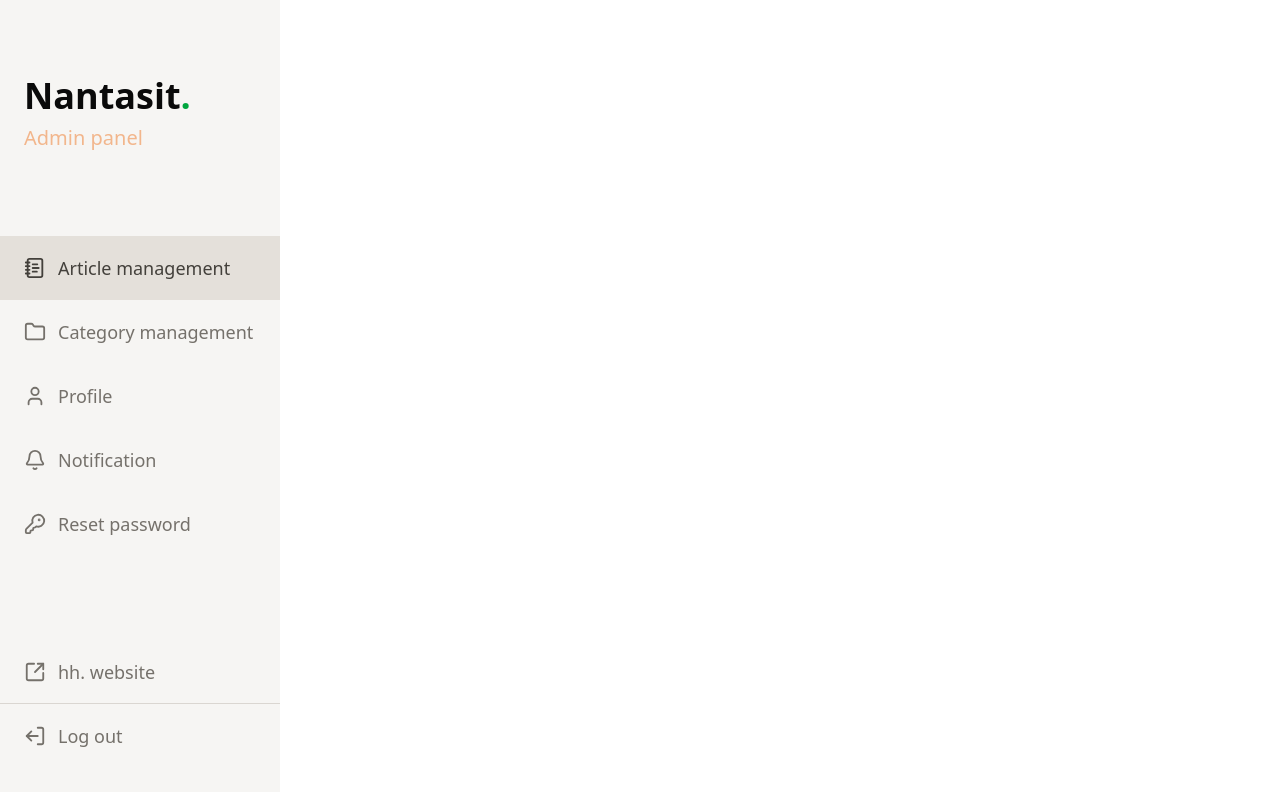
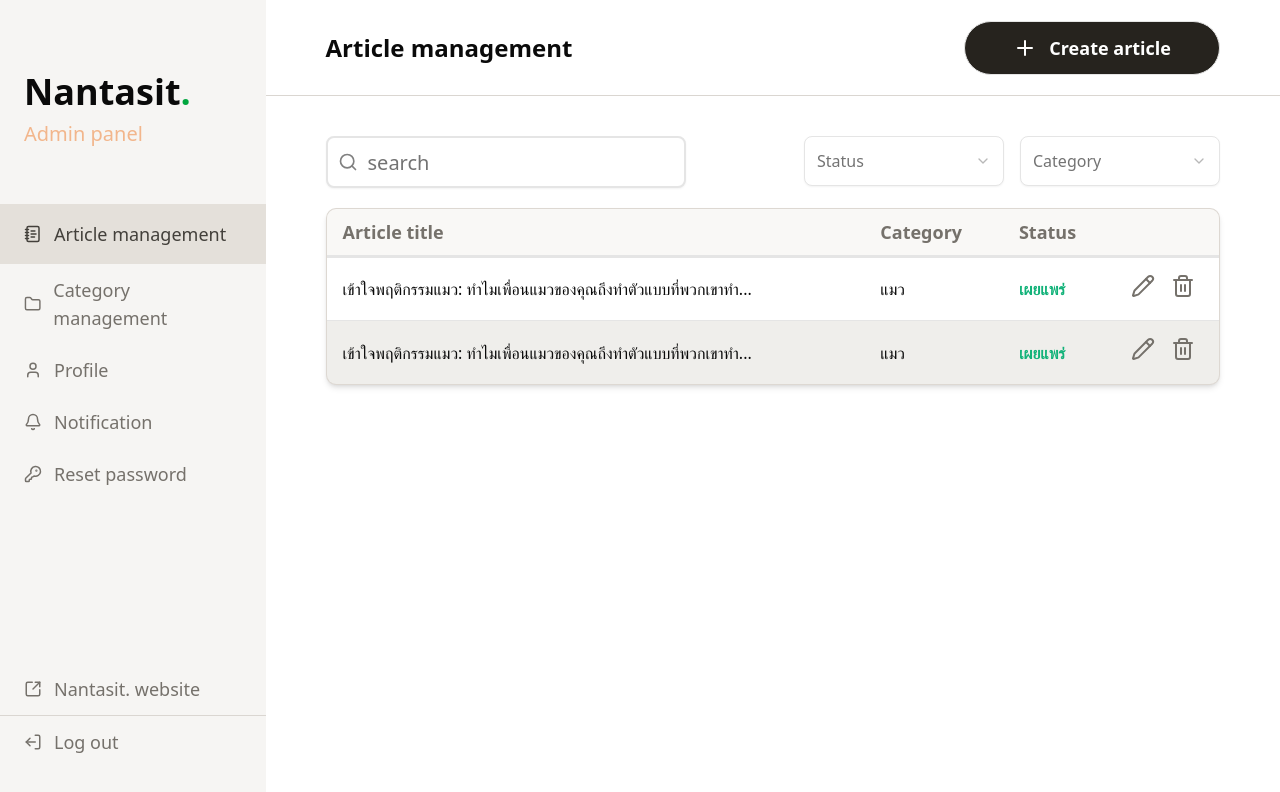
Before and after one commit to Nantasit-2001/my-first-blog, a React (Vite) app: page /AdminArticlePage in a window 1280 px wide. Shown: the top 792 px of the page. Built offline with nearby package versions, Linux system fonts and the light colour scheme.

Commit message:
feat:Create AdminArticalPage And AlertDialog-delete

```diff
--- a/src/App.jsx
+++ b/src/App.jsx
@@ -27,6 +27,7 @@ function App() {
         <Route path="/profile" element={<ProfilePage />} />
         <Route path="/reset-password" element={<ResetPasswordPage/>}/>
 
+
         <Route path="/AdminLoginPage" element={<AdminLoginPage/>}/>
         <Route path="/AdminArticlePage" element={<AdminArticlePage/>}/>
         <Route path="*" element={<NotFoundPage/>} />
--- a/src/components/AdminSidebar.jsx
+++ b/src/components/AdminSidebar.jsx
@@ -1,34 +1,34 @@
 import { NotebookText,Folder,User,Bell,KeyRound,SquareArrowOutUpRight,LogOut } from 'lucide-react';
  function SideBar({pageNow}) {
-    const styleSelectedMenu="px-6 py-3 h-16 bg-[#E4E0DA] font-medium text-[#43403B] text-lg flex items-center gap-3 "
-    const styleSelectableMenu ="px-6 py-3 h-16 hover:bg-gray-200 font-medium text-[#75716B] text-lg flex items-center gap-3 cursor-pointer"
+    const styleSelectedMenu="px-6 py-3 h-15 bg-[#E4E0DA] font-medium text-[#43403B] text-lg flex items-center gap-3 "
+    const styleSelectableMenu ="px-6 py-3 <h-15></h-15> hover:bg-gray-200 font-medium text-[#75716B] text-lg flex items-center gap-3 cursor-pointer"
     console.log(pageNow)
     return (
-      <div className="h-screen w-[280px] bg-[#F6F5F3] flex flex-col justify-between py-4 ">
+      <div className="h-screen w-[335px] bg-[#F6F5F3] flex flex-col justify-between py-4 ">
         {/* Top section */}
         <div>
-          <div className="px-6 py-15">
+          <div className="px-6 py-14">
             <h1 className="text-4xl font-bold">Nantasit<span className="text-green-600">.</span></h1>
             <p className="text-xl font-medium text-[#F2B68C] mt-2">Admin panel</p>
           </div>
 
           {/* Menu */}
-          <nav className="mt-6">
+          <nav className="">
             <ul className="flex flex-col">
               <li className={pageNow==="Article management"?styleSelectedMenu:styleSelectableMenu}>
-              <NotebookText size={22} /> Article management
+              <NotebookText size={18} /> Article management
               </li>
               <li className={pageNow==="Category management"?styleSelectedMenu:styleSelectableMenu}>
-              <Folder size={22}/> Category management
+              <Folder size={18}/> Category management
               </li>
               <li className={pageNow==="Profile"?styleSelectedMenu:styleSelectableMenu}>
-                <User size={22}/> Profile
+                <User size={18}/> Profile
               </li>
               <li className={pageNow==="Notification"?styleSelectedMenu:styleSelectableMenu}>
-              <Bell size={22} /> Notification
+              <Bell size={18} /> Notification
               </li>
               <li className={pageNow==="Reset password"?styleSelectedMenu:styleSelectableMenu}>
-              <KeyRound size={22}/> Reset password
+              <KeyRound size={18}/> Reset password
               </li>
             </ul>
           </nav>
@@ -37,10 +37,10 @@ import { NotebookText,Folder,User,Bell,KeyRound,SquareArrowOutUpRight,LogOut } f
         {/* Bottom section */}
         <div className="mb-4">
           <div className={`${styleSelectableMenu} border-b-1 border-[#DAD6D1]`}>
-          <SquareArrowOutUpRight size={22}/> hh. website
+          <SquareArrowOutUpRight size={18}/> Nantasit. website
           </div>
           <div className={styleSelectableMenu}>
-            <LogOut size={22} className="rotate-180"/> Log out
+            <LogOut size={18} className="rotate-180"/> Log out
           </div>
         </div>
       </div>
--- a/src/page/Admin/AdminArticlePage.jsx
+++ b/src/page/Admin/AdminArticlePage.jsx
@@ -1,8 +1,161 @@
+import { useState } from "react";
 import SideBar from "@/components/AdminSideBar"
+import { Plus,Pencil,Search,Trash2,X} from 'lucide-react';
+import { Input } from "@/components/ui/input";
+import { Button } from "@/components/ui/button";
+import {Select,
+  SelectContent,
+  SelectGroup,
+  SelectItem,
+  SelectLabel,
+  SelectScrollDownButton,
+  SelectScrollUpButton,
+  SelectSeparator,
+  SelectTrigger,
+  SelectValue,} from '@/components/ui/select.jsx'
+import {
+    AlertDialog,
+    AlertDialogContent,
+    AlertDialogTitle,
+    AlertDialogDescription,
+    AlertDialogCancel,
+  } from "@/components/ui/alert-dialog";
+
 function AdminArticlePage (){
-    return(
+  const [alertDeleteArticleState,setAlertDeleteArticleState]=useState(false)
+
+  function deleteData(){
+    setAlertDeleteArticleState(false)
+  }
+
+  function AlertDeleteArticle() {
+    return (
+      <AlertDialog open={alertDeleteArticleState} onOpenChange={setAlertDeleteArticleState}>
+        <AlertDialogContent className="bg-white rounded-md pt-16 pb-12 max-w-[26rem] sm:max-w-lg flex flex-col items-center gap-6">
+          <AlertDialogTitle className="text-3xl font-bold pb-2 text-center">Delete article</AlertDialogTitle>
+          <AlertDialogTitle className="text-xl pb-2 text-center text-[#75716B] font-normal">Do you want to delete this article?</AlertDialogTitle>
+          <div className="flex gap-2 ">
+            <Button variant="whiteButton" className="rounded-full py-6 px-10 text-lg "onClick={()=>setAlertDeleteArticleState(false)}>Cancel</Button>
+            <Button variant="blackButton" className="rounded-full py-6 px-10 text-lg "onClick={()=>deleteData()}>Delete</Button>
+          </div>
+          <AlertDialogCancel onClick={() => setAlertDeleteArticleState(false)} className="absolute right-4 top-2 sm:top-4 p-1 border-none">
+            <X className="h-6 w-6"/>
+          </AlertDialogCancel>
+        </AlertDialogContent>
+      </AlertDialog>
+    );
+  }
+  return(
         <>
+        <AlertDeleteArticle alertDeleteArticleState={alertDeleteArticleState} setAlertDeleteArticleState={setAlertDeleteArticleState}/>
+          <section className="flex flex-row">
           <SideBar pageNow="Article management"/>
+          <div className="flex flex-col w-full">
+            <div className="flex justify-center items-center h-[96px] w-full border-b-1 border-[#DAD6D1] ">
+              <div className=" flex flex-row justify-between items-center h-full my-6 w-full mx-15">
+                <h1 className="text-2xl font-bold">Article management</h1>
+                <button className="bg-[#26231E] py-3 px-12 border-1 text-lg text-[#FFFFFF] font-semibold rounded-[50px] hover:bg-[#75716B] cursor-pointer flex flex-row items-center gap-3 "> <Plus />Create article</button>
+              </div>
+            </div>
+            <div className="w-full px-15 py-5 ">
+              <div className=" flex justify-between my-5" >
+                {/* search */}
+                <div className="w-[360px] relative ">
+                    <Input  type="search"
+                            placeholder="search"
+                          // value={objSearchKeyword.searchInput||""}
+                          // onChange={(event)=>setObjSearchKeyword((item)=>({...item,searchInput:event.target.value}))}
+                          // onFocus={() => setObjSearchKeyword((item)=>({...item,openDropDown:true}))}
+                          // onBlur={() => setTimeout(() => setObjSearchKeyword((item) => ({ ...item, openDropDown: false })), 100)}
+                            className=" bg-white py-6 text-xl border-2 pl-10
+                                      sm:text-base lg:text-xl"/>
+                      <Search color="gray"
+                              strokeWidth={2}
+                              className="absolute size-5 inset-y-4 left-3
+                                        sm:size-4 lg:size-5"/>
+                  </div>
+                {/* dropdown */}
+                <div className="flex flex-row justify-between gap-4 w-[416px] ">
+                  <div className='w-full'>
+                    <Select
+                    // onValueChange={(value)=>setSelectedCategory(value)}
+                    >
+                      <SelectTrigger className="w-full bg-white py-6 text-gray-500 text-base ">
+                      <SelectValue placeholder="Status"/></SelectTrigger>
+                      <SelectContent>
+                        <SelectGroup className="text-gray-700" >
+                          <SelectLabel className=" text-gray-400">Select Category</SelectLabel>
+                                  {/* {categories.map((categorie)=> <SelectItem key={categorie} value={categorie}>{categorie}</SelectItem>)} */}
+                        </SelectGroup>
+                      </SelectContent>
+                    </Select>
+                  </div>
+                  <div className='w-full'>
+                    <Select
+                    // onValueChange={(value)=>setSelectedCategory(value)}
+                    >
+                      <SelectTrigger className="w-full bg-white py-6 text-gray-500 text-base">
+                        <SelectValue placeholder="Category"/>
+                      </SelectTrigger>
+                      <SelectContent>
+                        <SelectGroup className="text-gray-700" >
+                          <SelectLabel className=" text-gray-400">Select Category</SelectLabel>
+                                  {/* {categories.map((categorie)=> <SelectItem key={categorie} value={categorie}>{categorie}</SelectItem>)} */}
+                        </SelectGroup>
+                      </SelectContent>
+                    </Select>
+                  </div>
+                </div>
+              </div>
+
+
+      <table className="min-w-full border-collapse bg-[#ddd8d2] border-[1px] rounded-lg shadow-md overflow-hidden">
+      <thead className=" border-b-3">
+        <tr className="h-12 bg-[#F9F8F6] text-[#75716B] text-lg font-normal ">
+          <th className="py-2 px-4 text-left">Article title</th>
+          <th className="py-2 px-4 text-left">Category</th>
+          <th className="py-2 px-4 text-left">Status</th>
+          <th className="py-2 px-4"></th>
+        </tr>
+      </thead>
+      <tbody className="[&>tr:nth-child(odd)]:bg-white [&>tr:nth-child(even)]:bg-[#EFEEEB]">
+        <tr className="border-b h-16">
+          <td className="py-2 px-4">เข้าใจพฤติกรรมแมว: ทำไมเพื่อนแมวของคุณถึงทำตัวแบบที่พวกเขาทำ...</td>
+          <td className="py-2 px-4">แมว</td>
+          <td className={`py-2 px-4 font-semibold ${"Published" === "Published" ? "text-[#12B279]" : ""}`}>เผยแพร่</td>
+          <td className="flex flex-row gap-4 justify-end items-center py-4 pr-6 ">
+          <div className="relative group">
+            <Pencil color="#75716B" className="cursor-pointer" onClick={() => {}} />
+            <div className="absolute left-1/2 transform -translate-x-1/2 bottom-10 opacity-0 group-hover:opacity-100 bg-black text-white text-sm rounded p-2 transition-opacity">
+              Edit
+            </div>
+          </div>
+          <div className="relative group">
+            <Trash2 color="#75716B" className="cursor-pointer" onClick={() => {setAlertDeleteArticleState(true)}} />
+            <div className="absolute left-1/2 transform -translate-x-1/2 bottom-10 opacity-0 group-hover:opacity-100 bg-black text-white text-sm rounded p-2 transition-opacity">
+              Delete
+            </div>
+          </div>
+          </td>
+        </tr>
+        <tr className="border-b h-16">
+          <td className="py-2 px-4">เข้าใจพฤติกรรมแมว: ทำไมเพื่อนแมวของคุณถึงทำตัวแบบที่พวกเขาทำ...</td>
+          <td className="py-2 px-4">แมว</td>
+          <td className={`py-2 px-4 font-semibold ${"Published" === "Published" ? "text-[#12B279]" : ""}`}>เผยแพร่</td>
+          <td className="flex flex-row gap-4 justify-end items-center py-4 pr-6 ">
+          <Pencil color="#75716B"/>
+          <Trash2 color="#75716B"/>
+
+          </td>
+        </tr>
+      </tbody>
+    </table>
+
+
+
+            </div>
+          </div>
+          </section>
         </>
     )
 }
--- a/src/page/ResetPasswordPage.jsx
+++ b/src/page/ResetPasswordPage.jsx
@@ -34,7 +34,7 @@ function ResetPasswordPage () {
             <AlertDialogContent className="bg-white rounded-md pt-16 pb-12 max-w-[26rem] sm:max-w-lg flex flex-col items-center gap-6">
               <AlertDialogTitle className="text-3xl font-bold pb-2 text-center">Reset password</AlertDialogTitle>
               <AlertDialogTitle className="text-xl pb-2 text-center text-[#75716B] font-normal">Do you want to reset your password?</AlertDialogTitle>
-              <AlertDialogDescription className="text-center text-muted-foreground">Please click the button below to proceed with resetting your password.</AlertDialogDescription>
+
               <div className="flex gap-2 ">
                 <Button variant="whiteButton" className="rounded-full py-6 px-10 text-lg "onClick={()=>setAlertResetPasswordState(false)}>Cancel</Button>
                 <Button variant="blackButton" className="rounded-full py-6 px-10 text-lg "onClick={()=>navigate("/")}>Reset</Button>
```
